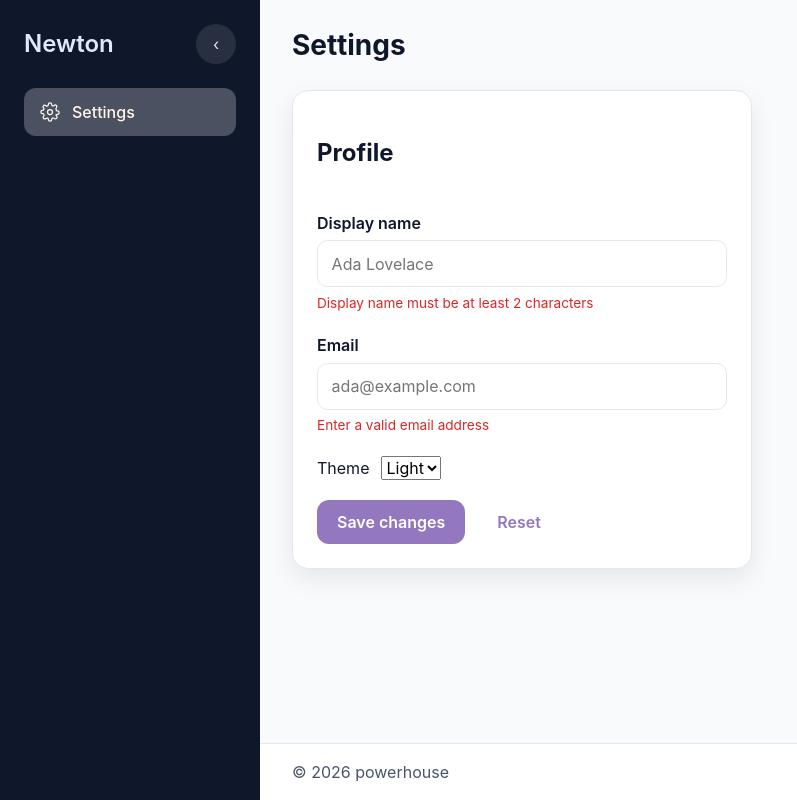
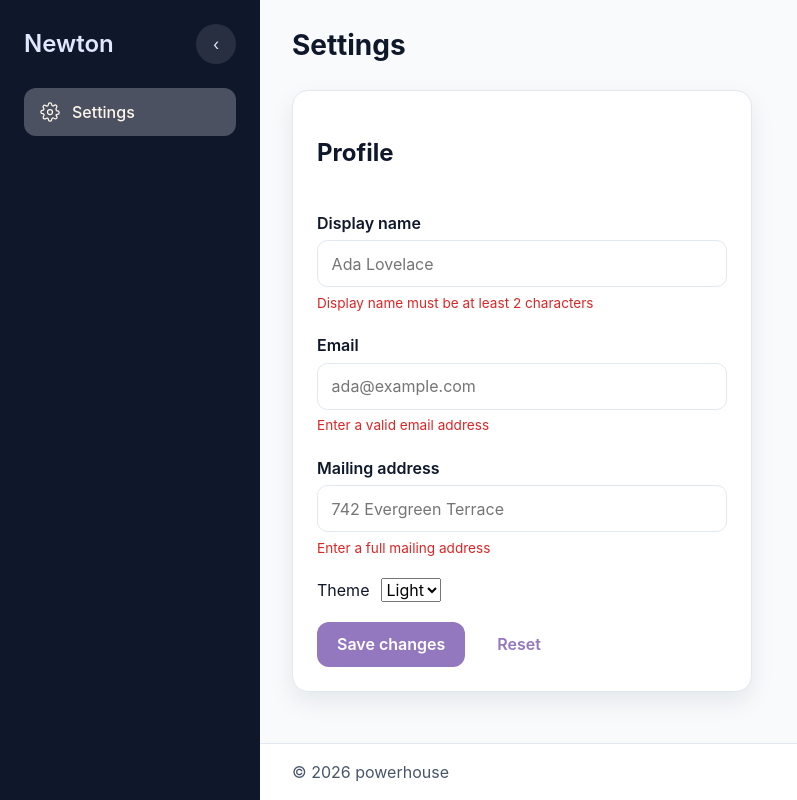
Before and after one commit to legal-product/react-openclaw, a React (Vite) app: page /settings in a window 1280 px wide. Shown: the whole page, without its empty margins (0-797 px from the left). Built offline with nearby package versions, Linux system fonts and the light colour scheme.

Commit message:
feat: capture mailing address in settings

```diff
--- a/src/features/settings/SettingsPage.tsx
+++ b/src/features/settings/SettingsPage.tsx
@@ -9,6 +9,7 @@ import { applyDocumentTheme } from '../../lib/theme'
 type SettingsForm = {
   displayName: string
   email: string
+  address: string
   theme: 'light' | 'dark'
 }
 
@@ -16,6 +17,7 @@ const SETTINGS_KEY = 'newton:settings'
 const DEFAULT_SETTINGS: SettingsForm = {
   displayName: '',
   email: '',
+  address: '',
   theme: 'light',
 }
 
@@ -27,10 +29,16 @@ const SettingsPage = () => {
     SETTINGS_KEY,
     DEFAULT_SETTINGS,
   )
-  const [formState, setFormState] = useState<SettingsForm>(savedSettings)
+  const [formState, setFormState] = useState<SettingsForm>({
+    ...DEFAULT_SETTINGS,
+    ...savedSettings,
+  })
 
   useEffect(() => {
-    setFormState(savedSettings)
+    setFormState({
+      ...DEFAULT_SETTINGS,
+      ...savedSettings,
+    })
   }, [savedSettings])
 
   useEffect(() => {
@@ -41,6 +49,7 @@ const SettingsPage = () => {
     const result: Record<keyof SettingsForm, string | null> = {
       displayName: null,
       email: null,
+      address: null,
       theme: null,
     }
 
@@ -49,6 +58,9 @@ const SettingsPage = () => {
     }
     if (!emailRegex.test(formState.email.trim())) {
       result.email = 'Enter a valid email address'
+    }
+    if (formState.address.trim().length < 5) {
+      result.address = 'Enter a full mailing address'
     }
 
     return result
@@ -59,7 +71,7 @@ const SettingsPage = () => {
     [formState, savedSettings],
   )
 
-  const isValid = !errors.displayName && !errors.email
+  const isValid = !errors.displayName && !errors.email && !errors.address
 
   const updateField = <K extends keyof SettingsForm>(key: K, value: SettingsForm[K]) => {
     setFormState((prev) => ({ ...prev, [key]: value }))
@@ -95,6 +107,14 @@ const SettingsPage = () => {
         error={errors.email ?? undefined}
         placeholder="ada@example.com"
       />
+      <Input
+        label="Mailing address"
+        name="address"
+        value={formState.address}
+        onChange={(event) => updateField('address', event.currentTarget.value)}
+        error={errors.address ?? undefined}
+        placeholder="742 Evergreen Terrace"
+      />
       <div className="theme-toggle">
         <label htmlFor="theme-select">Theme</label>
         <select
```
